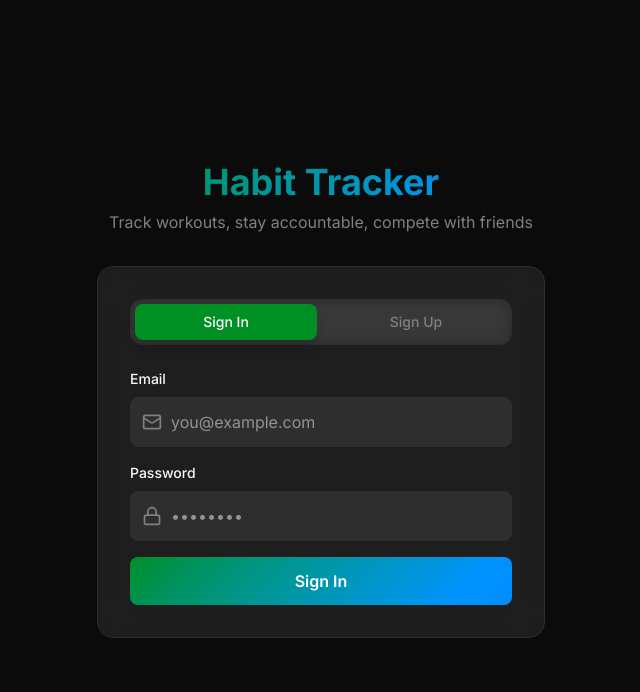
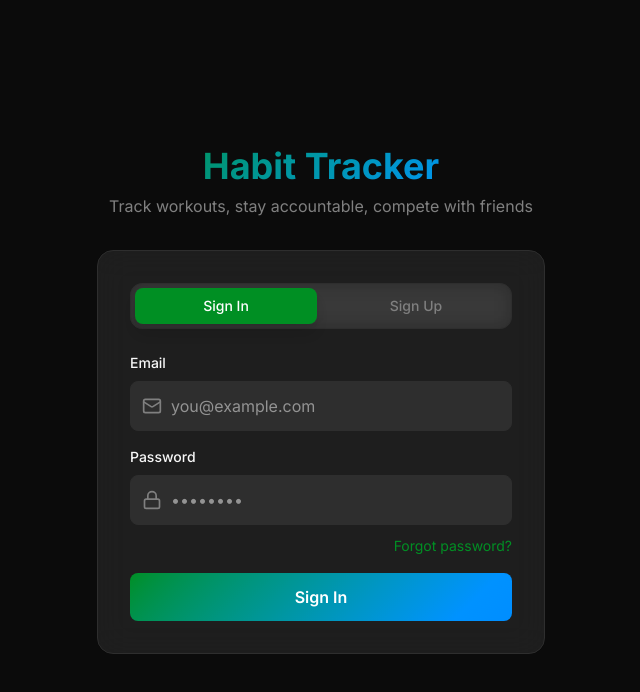
Before and after one commit to christianwebtec/habit-tracker, a Next.js app: page / in a window 1280 px wide. Shown: the top 692 px of the page, without its empty margins (319-959 px from the left). Built offline with nearby package versions, Linux system fonts and the light colour scheme; no server answers.

Commit message:
Add forgot password link to login form

```diff
--- a/src/components/AuthForm.tsx
+++ b/src/components/AuthForm.tsx
@@ -162,6 +162,16 @@ export default function AuthForm() {
                                     className="w-full pl-10 pr-4 py-3 bg-input border border-border rounded-lg focus:outline-none focus:ring-2 focus:ring-primary transition-all"
                                 />
                             </div>
+                            {!isSignUp && (
+                                <div className="mt-2 text-right">
+                                    <a
+                                        href="/forgot-password"
+                                        className="text-sm text-primary hover:underline"
+                                    >
+                                        Forgot password?
+                                    </a>
+                                </div>
+                            )}
                         </div>
 
                         {error && (
```
